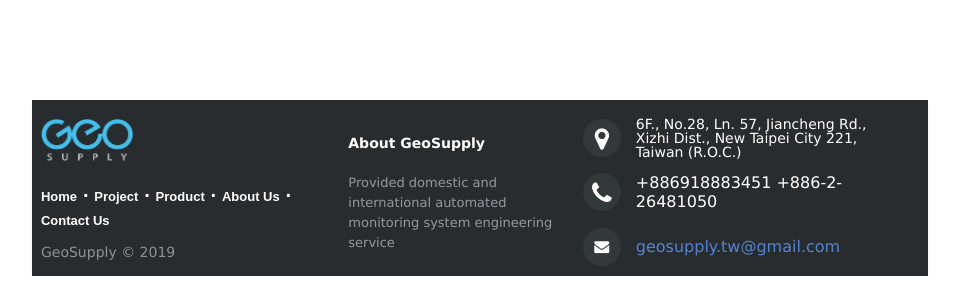
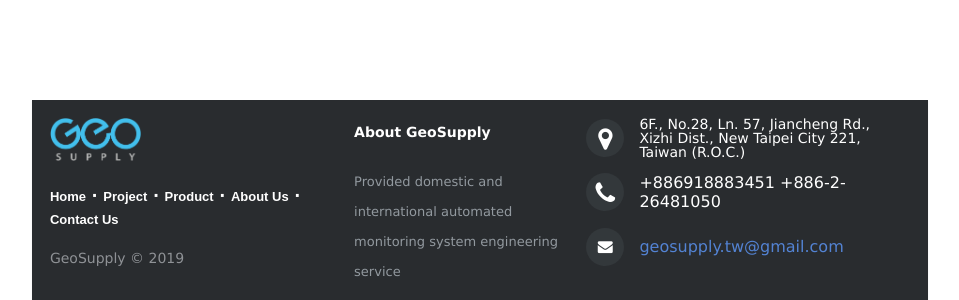
Before and after one commit to xiaoswaii/geosupply_website, a Vue app: page / in a window 1280 px wide. Shown: the part 1885-2185 px from the top of the page, without its empty margins (160-1119 px from the left). Before the commit the page ends 2161 px from the top, so only its background shows below. Built offline with nearby package versions, Linux system fonts and the light colour scheme; what vue-resize-text would draw is missing.

Commit message:
footer styling

```diff
--- a/src/assets/scss/footer.scss
+++ b/src/assets/scss/footer.scss
@@ -19,7 +19,7 @@
 	padding-top: -1%;
 	//padding-bottom: 1%;
 	padding-right: 1%;
-	padding-left: 1%;
+	padding-left: 2%;
 	//margin-top: 80px;
 }
 
@@ -80,7 +80,7 @@
 	color:  #8f9296;
 	font-size: 14px;
 	font-weight: normal;
-	margin: 0;
+	margin-top:6%;
 }
 
 /* Footer Center */
@@ -153,11 +153,11 @@
 }
 
 .footer-distributed .footer-company-about{
-	line-height: 20px;
+	line-height: 30px;
 	color:  #92999f;
 	font-size: 13px;
 	font-weight: normal;
-	margin-top: 15%;
+	margin-top: 8%;
 }
 
 .footer-distributed .footer-company-about span{
```
